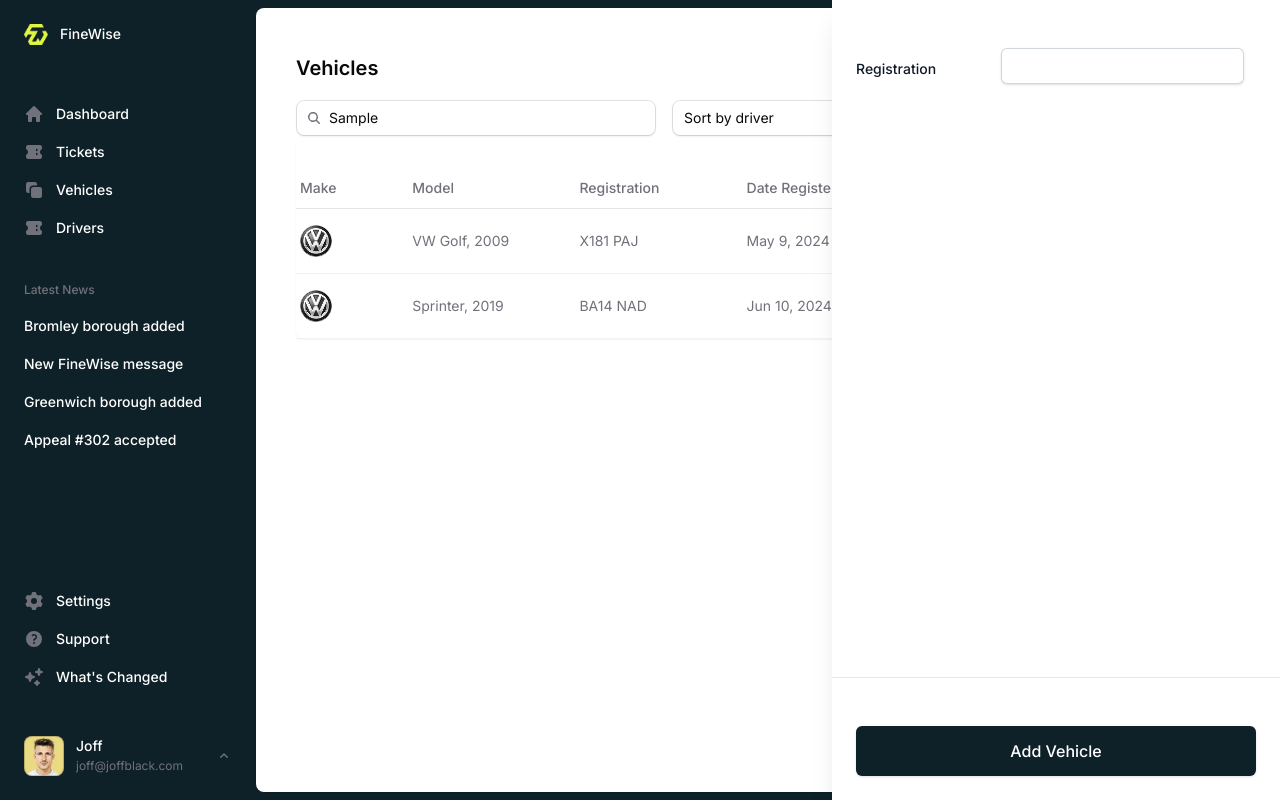
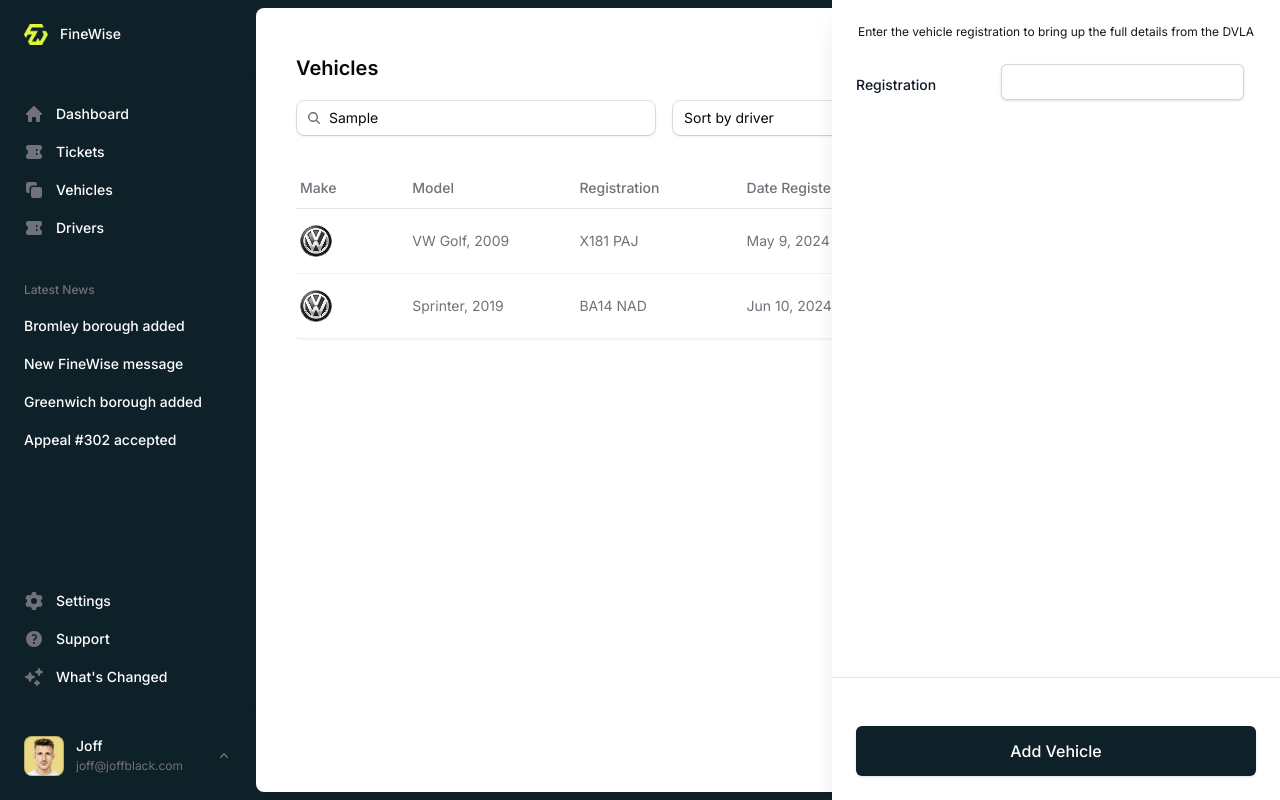
Before and after one commit to joffblack/finewise-business, a Next.js app: page /vehicles in a window 1280 px wide. Both pictures are taken after typing "Sample" into the empty fields and a click on the button "Add vehicle". Built offline with nearby package versions, Linux system fonts and the light colour scheme.

Commit message:
Add vehicle text help

```diff
--- a/src/app/vehicles/page.js
+++ b/src/app/vehicles/page.js
@@ -370,7 +370,12 @@ export default function Page() {
                             ></button>
                           </div> */}
                         </div>
+
+                        <div className="text-xs w-full text-center">Enter the vehicle registration to bring up the full details from the DVLA</div>
+
                         <table className="min-w-full divide-y divide-gray-300 mt-2">
+
+
                           <tbody className="divide-gray-200">
                             <tr>
                               <td className="w-1/3">
@@ -452,7 +457,7 @@ export default function Page() {
                                       htmlFor="model"
                                       className="block text-sm font-medium leading-6 text-gray-900 sm:pt-1.5"
                                     >
-                                      Associated Driver
+                                      Associated Driver*
                                     </label>
                                   </td>
                                   <td className="whitespace-nowrap px-3 py-4 text-sm text-gray-500 leading-6">
```
